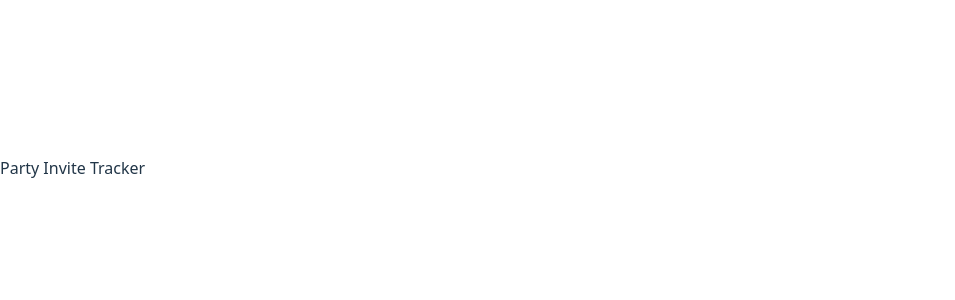
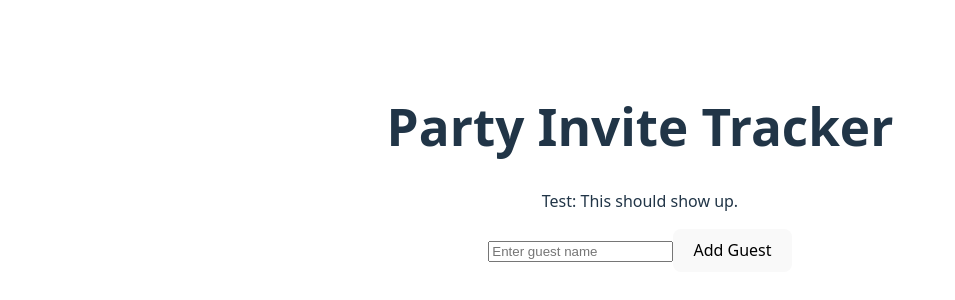
Before and after one commit to zanamama/party-invite-tracker, a React (Vite) app: page / in a window 1280 px wide. Shown: the part 232-532 px from the top of the page, without its empty margins (0-955 px from the left). Built offline with nearby package versions, Linux system fonts and the light colour scheme.

Commit message:
feat: add controlled input and button

```diff
--- a/src/App.jsx
+++ b/src/App.jsx
@@ -1,29 +1,20 @@
 import { useState } from 'react';
+import './App.css';
 
 export default function App() {
   const [guests, setGuests] = useState([]);
   const [newGuest, setNewGuest] = useState('');
 
-  const handleAddGuest = () => {
-    if (newGuest.trim() !== '') {
-      setGuests([...guests, newGuest]);
-      setNewGuest('');
-    }
-  };
-  return <div>Party Invite Tracker</div>;
-    return (
+  return (
     <div>
       <h1>Party Invite Tracker</h1>
-              <input
+      <p>Test: This should show up.</p>
+      <input
         type="text"
         value={newGuest}
         onChange={(e) => setNewGuest(e.target.value)}
-        placeholder="Enter guest name"
-      />
-      <button>Add Guest</button>
-            <ul>
-        {guests.map((guest, index) => <li key={index}>{guest}</li>)}
-      </ul>
+        placeholder="Enter guest name" />
+        <button>Add Guest</button>
     </div>
   );
 }
```
